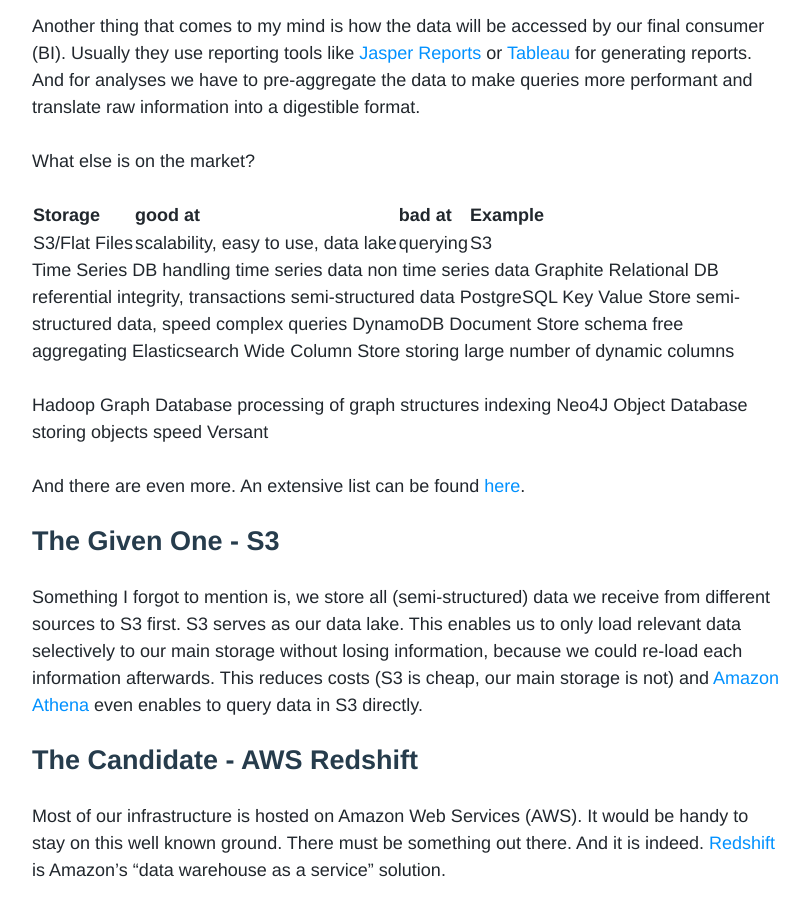
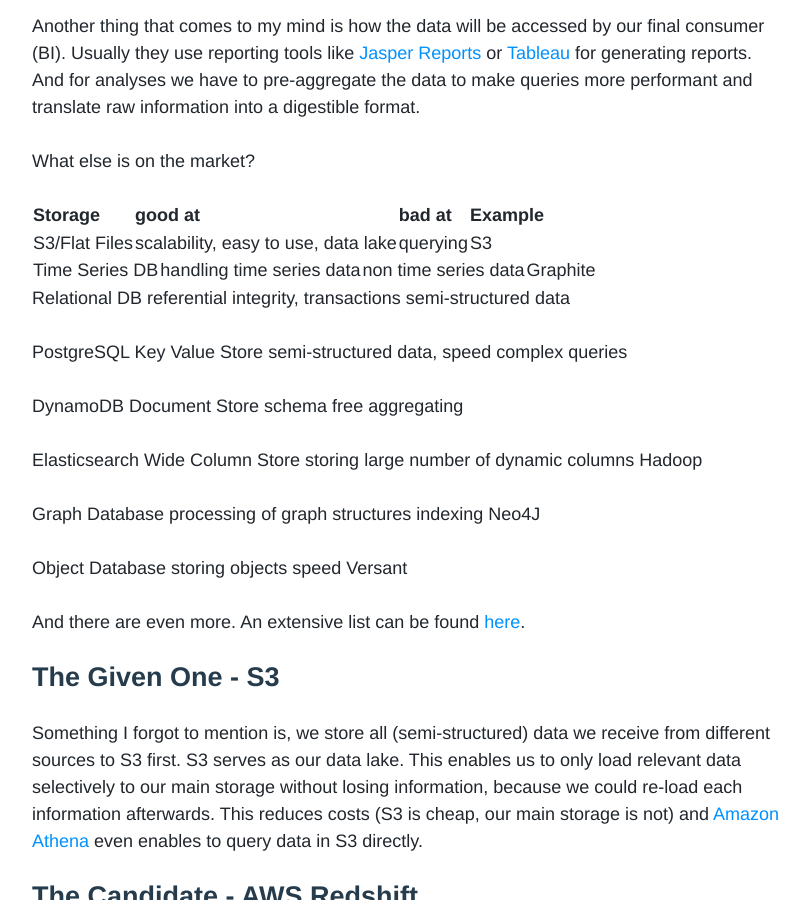
Before and after one commit to upday/upday.github.io, a Jekyll site: the page built from _posts/blog/2017-07-18-dwh-part2-we-need-a-storage.md, in a window 1280 px wide and 900 px high, scrolled down 1100 px. Shown: the whole window, without its empty margins (234-1043 px from the left). Built offline with Jekyll 4.4.1, drawn with Linux system fonts in a browser that asks for light colours; nearby versions of some CDN libraries; some web fonts are replaced; comment, search, counter and statistics services are not loaded; some of the changed text lies outside the part shown.

Commit message:
Minor reformatting

```diff
--- a/_posts/blog/2017-07-18-dwh-part2-we-need-a-storage.md
+++ b/_posts/blog/2017-07-18-dwh-part2-we-need-a-storage.md
@@ -63,31 +63,32 @@
 
 
 
-Time Series DB
-handling time series data
-non time series data
-Graphite
+| Time Series DB | handling time series data | non time series data | Graphite |
+
 Relational DB
 referential integrity, transactions
 semi-structured data
+
 PostgreSQL
 Key Value Store
 semi-structured data, speed
 complex queries
+
 DynamoDB
 Document Store
 schema free
 aggregating
+
 Elasticsearch
 Wide Column Store
 storing large number of dynamic columns
+Hadoop
 
-
-Hadoop
 Graph Database
 processing of graph structures
 indexing
 Neo4J
+
 Object Database
 storing objects
 speed
```
Also changed, not shown: other parts of _posts/blog/2017-07-18-dwh-part2-we-need-a-storage.md (+8 -1 lines).
